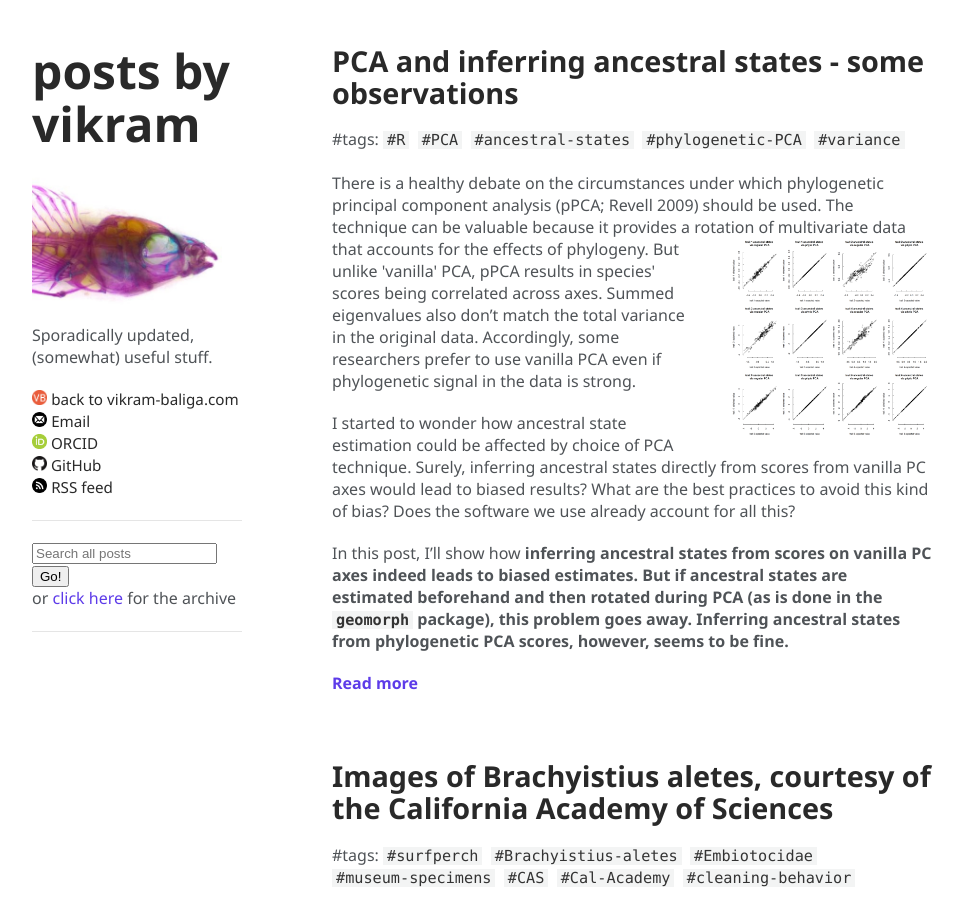
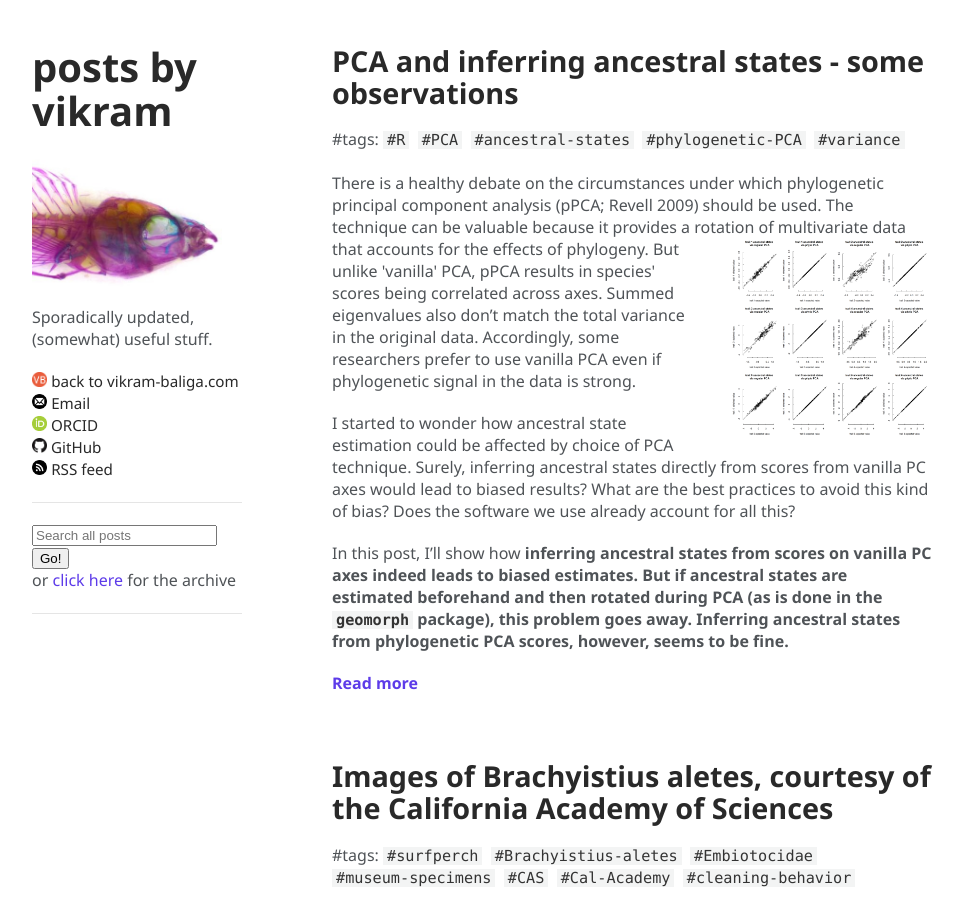
Before and after one commit to vbaliga/vbaliga.github.io, a Jekyll site: the page built from index.html, in a window 1280 px wide and 900 px high. Shown: the whole window, without its empty margins (158-1121 px from the left). Built offline with Jekyll 4.4.1, drawn with Linux system fonts in a browser that asks for light colours; a script that is not in the unit is left out.

Commit message:
Update default.html

```diff
--- a/_layouts/default.html
+++ b/_layouts/default.html
@@ -14,7 +14,7 @@
   <body>
     <div class="wrapper">
       <header>
-        <h1 style="font-size:3em;"><a href="{{ "/" | absolute_url }}">{{ site.title | default: site.github.repository_name }}</a></h1>
+        <h1 style="font-size:2.5em;"><a href="{{ "/" | absolute_url }}">{{ site.title | default: site.github.repository_name }}</a></h1>
 
         <a href="https://vbaliga.github.io/"><img src="/images/vbaliga-labroides.jpg" style="width:190px; height:148px" title="vbaliga-labroides" alt="vbaliga.github.io"></a>
 
```
